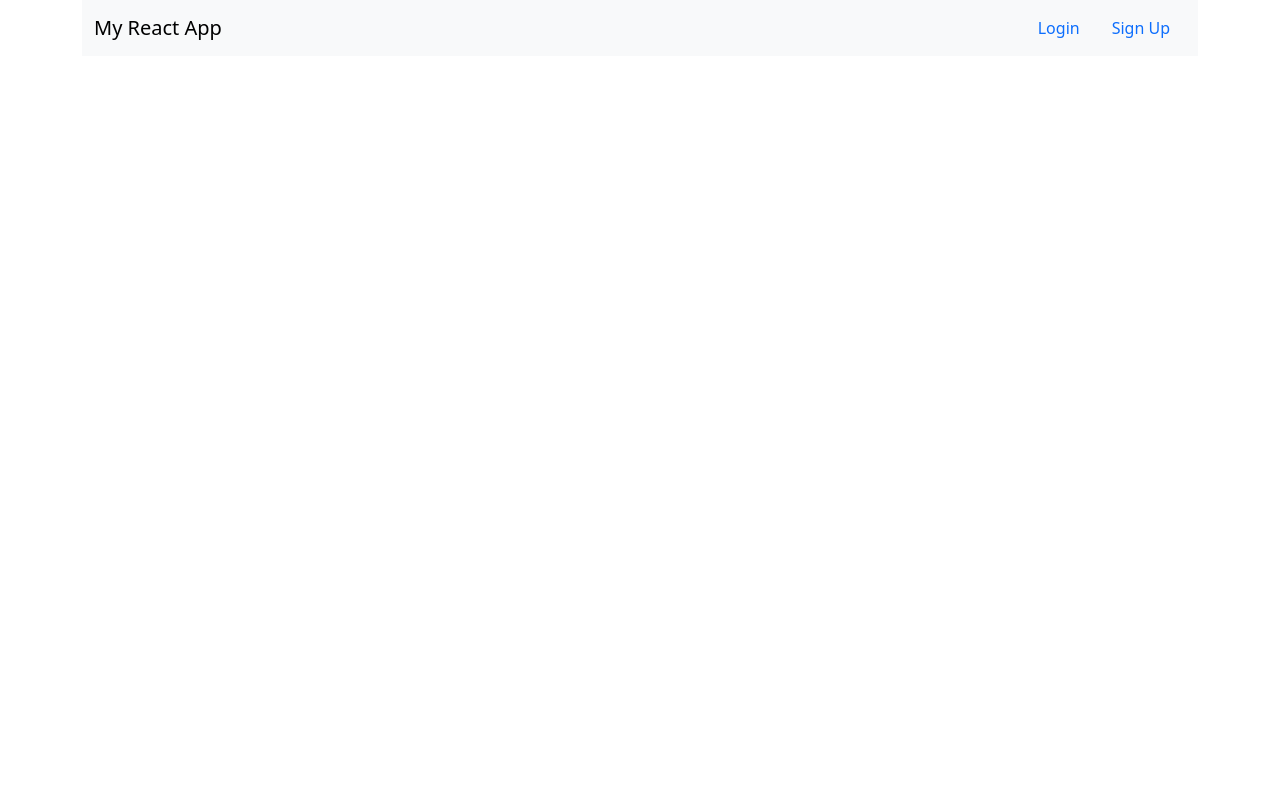
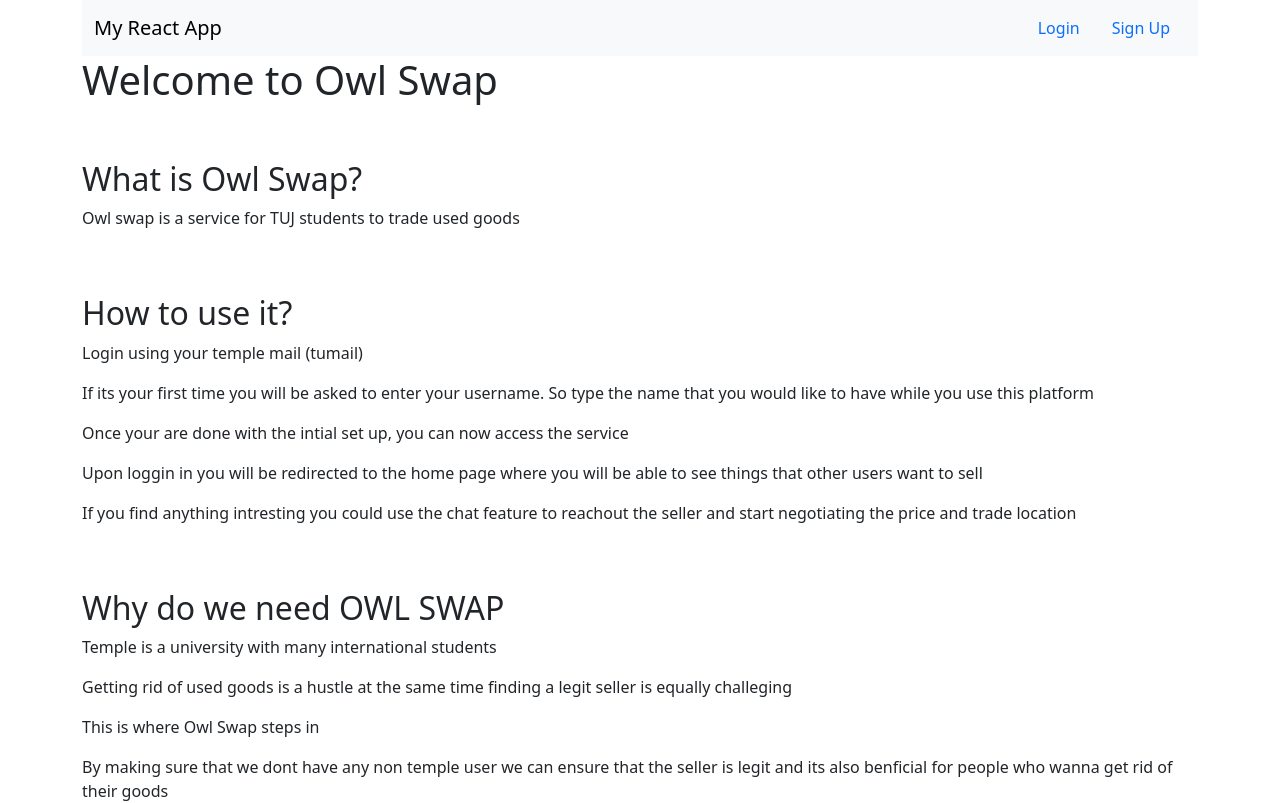
Before and after one commit to vinhngn/owl-swap, a React (Create React App) app in the folder frontend/: page / in a window 1280 px wide. Shown: the top 803 px of the page. Built offline with nearby package versions, Linux system fonts and the light colour scheme.

Commit message:
added temp logout and chat routes and some elements to the current UI

```diff
--- a/frontend/src/App.js
+++ b/frontend/src/App.js
@@ -5,6 +5,7 @@ import Login from "./pages/Login";
 import Signup from "./pages/Signup";
 import Footer from "./components/Footer";
 import Welcome from "./components/Welcome";
+import Chats from "./pages/Chats";
 
 const App = () => {
   return (
@@ -14,6 +15,8 @@ const App = () => {
         <Route path="/login" element={<Login />} />
         <Route path="/signup" element={<Signup />} />
         <Route path="/home" element={<Home />} />
+        <Route path="/chats" element={<Chats />}></Route>
+        <Route path="/logout" element={<Welcome />}></Route>
       </Routes>
       <Footer />
     </Router>
--- a/frontend/src/components/Header.js
+++ b/frontend/src/components/Header.js
@@ -28,7 +28,7 @@ const Header = (props) => {
           </Link>
         </li>
         <li className="nav-item">
-          <Link className="nav-link" to="/Chats">
+          <Link className="nav-link" to="/chats">
             Chats
           </Link>
         </li>
--- a/frontend/src/components/Welcome.js
+++ b/frontend/src/components/Welcome.js
@@ -4,6 +4,48 @@ const Welcome = () => {
     <body className="d-flex flex-column min-vh-100">
       <div className="container">
         <Header loggedIn="false" />
+        <h1>Welcome to Owl Swap</h1>
+        <br />
+        <br />
+        <h2>What is Owl Swap?</h2>
+        <p>Owl swap is a service for TUJ students to trade used goods</p>
+        <br />
+        <br />
+        <h2>How to use it?</h2>
+        <p>Login using your temple mail (tumail)</p>
+        <p>
+          If its your first time you will be asked to enter your username. So
+          type the name that you would like to have while you use this platform
+        </p>
+        <p>
+          Once your are done with the intial set up, you can now access the
+          service
+        </p>
+        <p>
+          Upon loggin in you will be redirected to the home page where you will
+          be able to see things that other users want to sell
+        </p>
+        <p>
+          If you find anything intresting you could use the chat feature to
+          reachout the seller and start negotiating the price and trade location
+        </p>
+        <br />
+        <br />
+        <h2>Why do we need OWL SWAP</h2>
+        <p>Temple is a university with many international students</p>
+        <p>
+          Getting rid of used goods is a hustle at the same time finding a legit
+          seller is equally challeging
+        </p>
+        <p>This is where Owl Swap steps in</p>
+        <p>
+          By making sure that we dont have any non temple user we can ensure
+          that the seller is legit and its also benficial for people who wanna
+          get rid of their goods
+        </p>
+        <br />
+        <br />
+        <h1>Happy swapping</h1>
       </div>
     </body>
   );
--- a/frontend/src/pages/Chats.js
+++ b/frontend/src/pages/Chats.js
@@ -1,5 +1,24 @@
 import Chat_layout from "../components/Chat_Layout";
 
-const Chat = () => {
-  return <Chat_layout />;
+const Chats = () => {
+  return (
+    <body className="d-flex flex-column min-vh-100">
+      <p>This area is under construction</p>
+      <p>Expect a chat feature here</p>
+      <br />
+      <p>Expected structure</p>
+      <p>Main Body</p>
+      <p>---header</p>
+      <p>---Body</p>
+      <p>------rows div</p>
+      <p>---------left row div (contains contacts)</p>
+      <p>---------right row div (contains chats)</p>
+      <p>------------mini header</p>
+      <p>------------message body</p>
+      <p>------------input layout and send buttons</p>
+      <p>---footer</p>
+    </body>
+  );
 };
+
+export default Chats;
--- a/frontend/src/pages/Home.js
+++ b/frontend/src/pages/Home.js
@@ -1,14 +1,37 @@
 import React from "react";
 import Header from "../components/Header";
-import Chat_layout from "../components/Chat_Layout";
 const Home = () => {
   return (
     <body className="d-flex flex-column min-vh-100">
       <div className="container">
         <Header loggedIn="true" />
-        <Chat_layout />
         <h1>Welcome to the Home Page</h1>
         <p>This is the main page of our application.</p>
+        <br />
+        <br />
+        <p>Expected structure</p>
+        <p>Main Body</p>
+        <p>---header</p>
+        <p>---Body</p>
+        <p>------Search bar (future implimentation/ low priority)</p>
+        <p>------rows div</p>
+        <p>---------left row div (contains filters (future update))</p>
+        <p>---------right row div (contains elements)</p>
+        <p>
+          ------------elements (div) (Upon clicking this elements we should be
+          redirected to elements page)
+        </p>
+        <p>---------------div</p>
+        <p>------------------image</p>
+        <p>---------------seller's username</p>
+        <p>---------------product's mini description</p>
+        <p>
+          ---------------chat icon (clicking this should redirect us to the
+          chats feature)
+        </p>
+        <p>---------------price</p>
+        <p>---------------like button (maybe)</p>
+        <p>---footer</p>
       </div>
     </body>
   );
```
